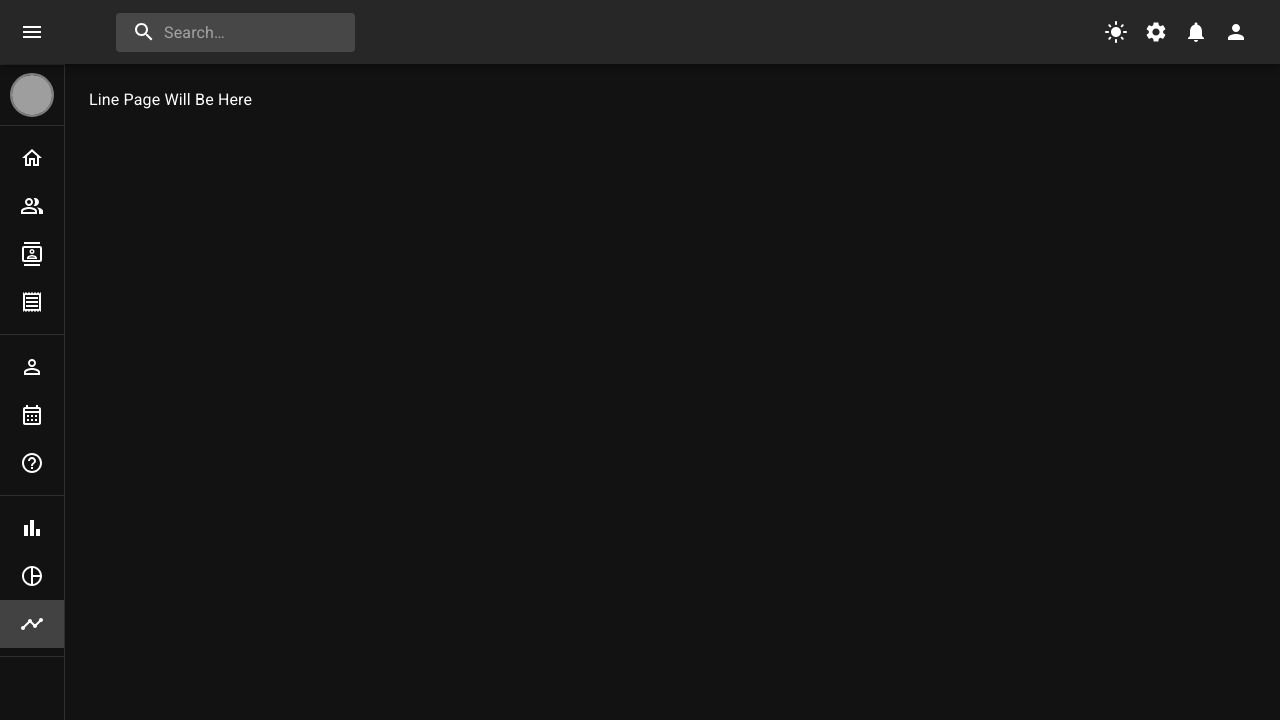
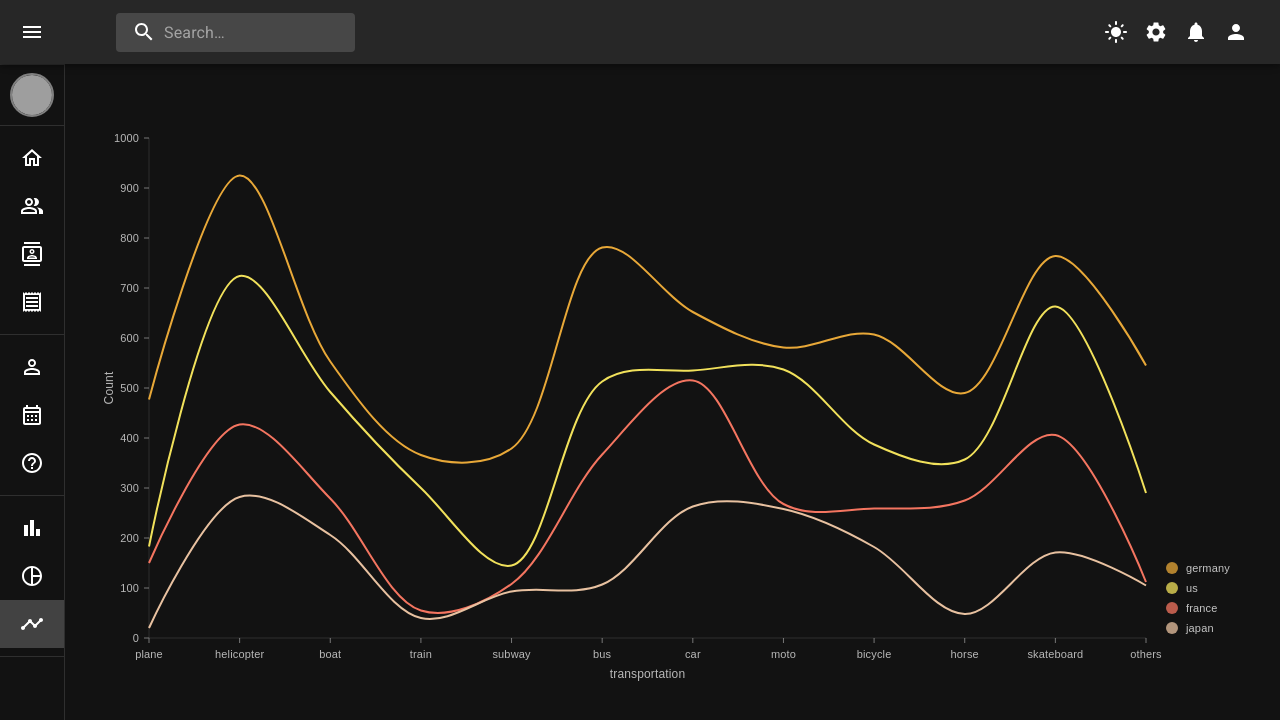
Before and after one commit to AhmedMstafa/admin-dashboard, a React (Vite) app: page /line in a window 1280 px wide. Shown: the top 720 px of the page. Built offline with nearby package versions, Linux system fonts and the light colour scheme; grey boxes are pictures that could not be loaded.

Commit message:
Add line page

```diff
--- a/package.json
+++ b/package.json
@@ -21,6 +21,7 @@
     "@mui/material": "^6.4.1",
     "@mui/x-data-grid": "^7.24.1",
     "@nivo/bar": "^0.88.0",
+    "@nivo/line": "^0.88.0",
     "@nivo/pie": "^0.88.0",
     "react": "^18.3.1",
     "react-dom": "^18.3.1",
--- a/src/pages/line/Line.jsx
+++ b/src/pages/line/Line.jsx
@@ -1,3 +1,5 @@
+import LineChart from './LineChart';
+
 export default function Line() {
-  return <div>Line Page Will Be Here</div>;
+  return <LineChart />;
 }
--- /dev/null
+++ b/src/pages/line/LineChart.jsx
@@ -0,0 +1,406 @@
+import { Box, useTheme } from '@mui/material';
+import { ResponsiveLine } from '@nivo/line';
+
+const data = [
+  {
+    id: 'japan',
+    color: 'hsl(274, 70%, 50%)',
+    data: [
+      {
+        x: 'plane',
+        y: 20,
+      },
+      {
+        x: 'helicopter',
+        y: 282,
+      },
+      {
+        x: 'boat',
+        y: 206,
+      },
+      {
+        x: 'train',
+        y: 40,
+      },
+      {
+        x: 'subway',
+        y: 93,
+      },
+      {
+        x: 'bus',
+        y: 107,
+      },
+      {
+        x: 'car',
+        y: 263,
+      },
+      {
+        x: 'moto',
+        y: 258,
+      },
+      {
+        x: 'bicycle',
+        y: 182,
+      },
+      {
+        x: 'horse',
+        y: 48,
+      },
+      {
+        x: 'skateboard',
+        y: 171,
+      },
+      {
+        x: 'others',
+        y: 105,
+      },
+    ],
+  },
+  {
+    id: 'france',
+    color: 'hsl(245, 70%, 50%)',
+    data: [
+      {
+        x: 'plane',
+        y: 130,
+      },
+      {
+        x: 'helicopter',
+        y: 145,
+      },
+      {
+        x: 'boat',
+        y: 73,
+      },
+      {
+        x: 'train',
+        y: 15,
+      },
+      {
+        x: 'subway',
+        y: 15,
+      },
+      {
+        x: 'bus',
+        y: 260,
+      },
+      {
+        x: 'car',
+        y: 252,
+      },
+      {
+        x: 'moto',
+        y: 10,
+      },
+      {
+        x: 'bicycle',
+        y: 77,
+      },
+      {
+        x: 'horse',
+        y: 227,
+      },
+      {
+        x: 'skateboard',
+        y: 235,
+      },
+      {
+        x: 'others',
+        y: 7,
+      },
+    ],
+  },
+  {
+    id: 'us',
+    color: 'hsl(223, 70%, 50%)',
+    data: [
+      {
+        x: 'plane',
+        y: 33,
+      },
+      {
+        x: 'helicopter',
+        y: 297,
+      },
+      {
+        x: 'boat',
+        y: 213,
+      },
+      {
+        x: 'train',
+        y: 245,
+      },
+      {
+        x: 'subway',
+        y: 37,
+      },
+      {
+        x: 'bus',
+        y: 146,
+      },
+      {
+        x: 'car',
+        y: 20,
+      },
+      {
+        x: 'moto',
+        y: 269,
+      },
+      {
+        x: 'bicycle',
+        y: 128,
+      },
+      {
+        x: 'horse',
+        y: 82,
+      },
+      {
+        x: 'skateboard',
+        y: 257,
+      },
+      {
+        x: 'others',
+        y: 178,
+      },
+    ],
+  },
+  {
+    id: 'germany',
+    color: 'hsl(44, 70%, 50%)',
+    data: [
+      {
+        x: 'plane',
+        y: 294,
+      },
+      {
+        x: 'helicopter',
+        y: 201,
+      },
+      {
+        x: 'boat',
+        y: 61,
+      },
+      {
+        x: 'train',
+        y: 66,
+      },
+      {
+        x: 'subway',
+        y: 234,
+      },
+      {
+        x: 'bus',
+        y: 268,
+      },
+      {
+        x: 'car',
+        y: 117,
+      },
+      {
+        x: 'moto',
+        y: 44,
+      },
+      {
+        x: 'bicycle',
+        y: 220,
+      },
+      {
+        x: 'horse',
+        y: 133,
+      },
+      {
+        x: 'skateboard',
+        y: 101,
+      },
+      {
+        x: 'others',
+        y: 255,
+      },
+    ],
+  },
+];
+
+export default function LineChart() {
+  const theme = useTheme();
+  return (
+    <Box sx={{ height: '75vh' }}>
+      <ResponsiveLine
+        data={data}
+        theme={{
+          text: {
+            fontSize: 11,
+            fill: theme.palette.text.secondary,
+            outlineWidth: 0,
+            outlineColor: 'transparent',
+          },
+          axis: {
+            domain: {
+              line: {
+                stroke: theme.palette.divider,
+                strokeWidth: 1,
+              },
+            },
+            legend: {
+              text: {
+                fontSize: 12,
+                fill: theme.palette.text.secondary,
+                outlineWidth: 0,
+                outlineColor: 'transparent',
+              },
+            },
+            ticks: {
+              line: {
+                stroke: '#777777',
+                strokeWidth: 1,
+              },
+              text: {
+                fontSize: 11,
+                fill: theme.palette.text.secondary,
+                outlineWidth: 0,
+                outlineColor: 'transparent',
+              },
+            },
+          },
+          grid: {
+            line: {
+              stroke: theme.palette.divider,
+              strokeWidth: 0,
+            },
+          },
+          legends: {
+            title: {
+              text: {
+                fontSize: 11,
+                fill: theme.palette.text.primary,
+                outlineWidth: 0,
+                outlineColor: 'transparent',
+              },
+            },
+            text: {
+              fontSize: 11,
+              fill: theme.palette.text.primary,
+              outlineWidth: 0,
+              outlineColor: 'transparent',
+            },
+            ticks: {
+              line: {},
+              text: {
+                fontSize: 10,
+                fill: theme.palette.text.primary,
+                outlineWidth: 0,
+                outlineColor: 'transparent',
+              },
+            },
+          },
+          annotations: {
+            text: {
+              fontSize: 13,
+              fill: theme.palette.text.primary,
+              outlineWidth: 2,
+              outlineColor: '#ffffff',
+              outlineOpacity: 1,
+            },
+            link: {
+              stroke: '#000000',
+              strokeWidth: 1,
+              outlineWidth: 2,
+              outlineColor: '#ffffff',
+              outlineOpacity: 1,
+            },
+            outline: {
+              stroke: '#000000',
+              strokeWidth: 2,
+              outlineWidth: 2,
+              outlineColor: '#ffffff',
+              outlineOpacity: 1,
+            },
+            symbol: {
+              fill: '#000000',
+              outlineWidth: 2,
+              outlineColor: '#ffffff',
+              outlineOpacity: 1,
+            },
+          },
+          tooltip: {
+            wrapper: {},
+            container: {
+              background: theme.palette.background.default,
+              color: theme.palette.text.primary,
+              fontSize: 12,
+            },
+            basic: {},
+            chip: {},
+            table: {},
+            tableCell: {},
+            tableCellValue: {},
+          },
+        }}
+        margin={{ top: 50, right: 110, bottom: 50, left: 60 }}
+        xScale={{ type: 'point' }}
+        yScale={{
+          type: 'linear',
+          min: 'auto',
+          max: 'auto',
+          stacked: true,
+          reverse: false,
+        }}
+        yFormat=" >-.2f"
+        curve="catmullRom"
+        axisTop={null}
+        axisRight={null}
+        axisBottom={{
+          tickSize: 5,
+          tickPadding: 5,
+          tickRotation: 0,
+          legend: 'transportation',
+          legendOffset: 36,
+          legendPosition: 'middle',
+          truncateTickAt: 0,
+        }}
+        axisLeft={{
+          tickSize: 5,
+          tickPadding: 5,
+          tickRotation: 0,
+          legend: 'Count',
+          legendOffset: -40,
+          legendPosition: 'middle',
+          truncateTickAt: 0,
+        }}
+        pointSize={10}
+        pointColor={{ theme: 'background' }}
+        pointBorderWidth={2}
+        pointBorderColor={{ from: 'serieColor' }}
+        pointLabel="data.yFormatted"
+        pointLabelYOffset={-12}
+        enableTouchCrosshair={true}
+        useMesh={true}
+        legends={[
+          {
+            anchor: 'bottom-right',
+            direction: 'column',
+            justify: false,
+            translateX: 100,
+            translateY: 0,
+            itemsSpacing: 0,
+            itemDirection: 'left-to-right',
+            itemWidth: 80,
+            itemHeight: 20,
+            itemOpacity: 0.75,
+            symbolSize: 12,
+            symbolShape: 'circle',
+            symbolBorderColor: 'rgba(0, 0, 0, .5)',
+            effects: [
+              {
+                on: 'hover',
+                style: {
+                  itemBackground: 'rgba(0, 0, 0, .03)',
+                  itemOpacity: 1,
+                },
+              },
+            ],
+          },
+        ]}
+      />
+    </Box>
+  );
+}
```
Also changed, not shown: 1 other file (tests, documents, lock files or other folders).
